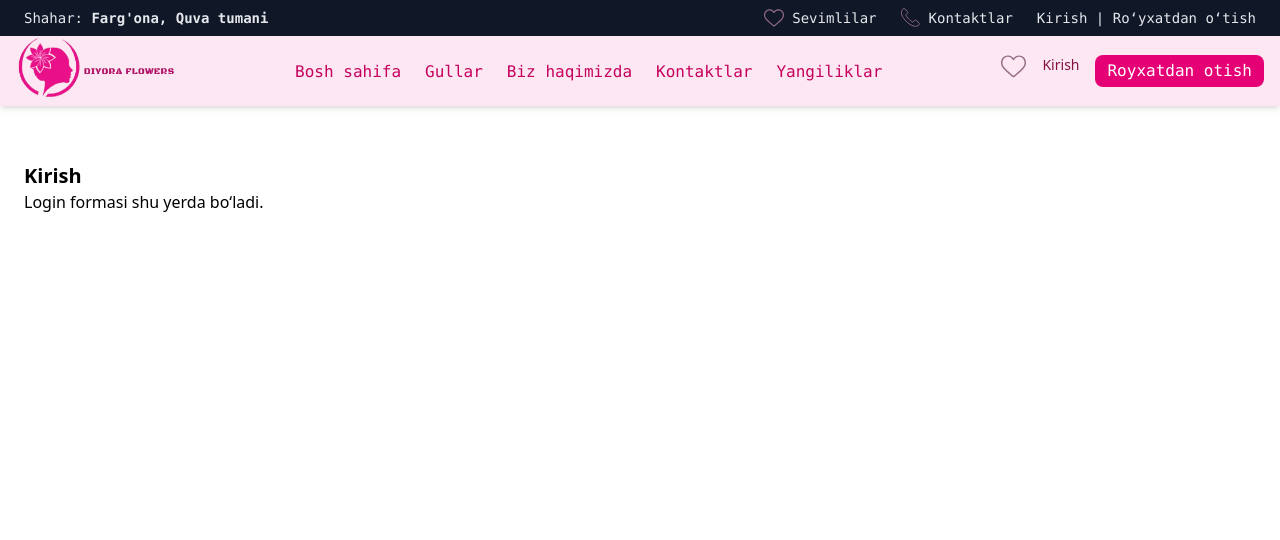
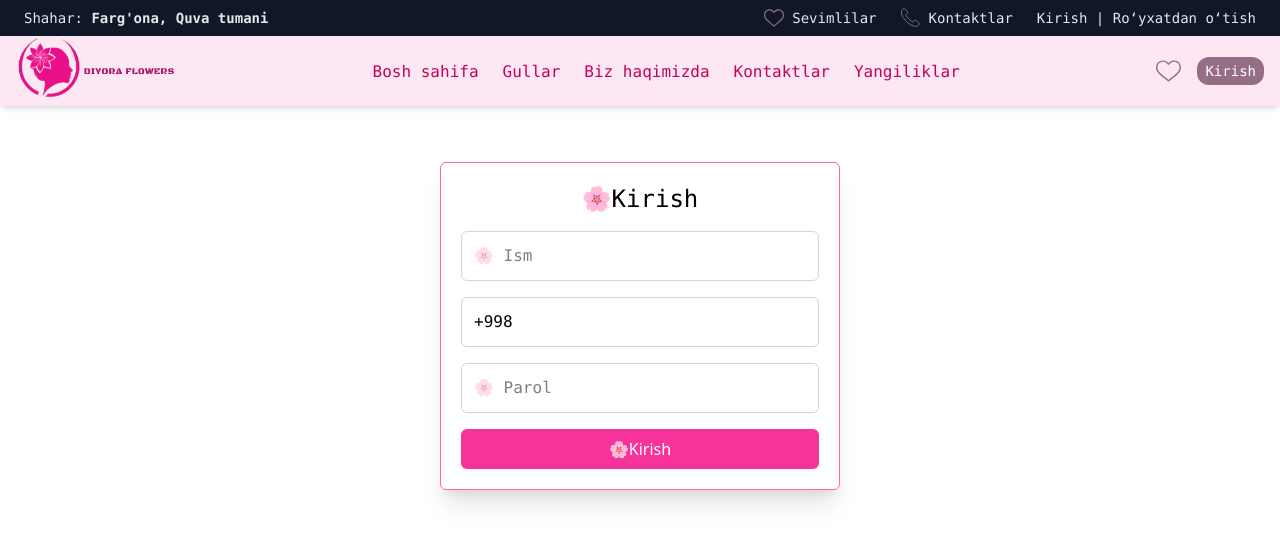
Before and after one commit to bugname7/flowers, a Next.js app: page /auth/login in a window 1280 px wide. Shown: the top 540 px of the page. Built offline with nearby package versions, Linux system fonts and the light colour scheme.

Commit message:
login page the end

```diff
--- a/package.json
+++ b/package.json
@@ -10,6 +10,7 @@
   },
   "dependencies": {
     "aos": "^2.3.4",
+    "axios": "^1.11.0",
     "next": "15.5.2",
     "react": "19.1.0",
     "react-dom": "19.1.0",
--- /dev/null
+++ b/src/app/auth/login/LoginForm.tsx
@@ -0,0 +1,131 @@
+"use client";
+
+import { useState } from "react";
+import { useRouter } from "next/navigation";
+import { ToastContainer, toast } from "react-toastify";
+import "react-toastify/dist/ReactToastify.css";
+import axios from "axios";
+
+interface User {
+    id: number;
+    name: string;
+    phone: string;
+    password: string;
+}
+
+export default function LoginForm() {
+    const router = useRouter();
+    const [formData, setFormData] = useState({
+        name: "",
+        phone: "",
+        password: "",
+    });
+    const [loading, setLoading] = useState(false);
+
+    const handleChange = (e: React.ChangeEvent<HTMLInputElement>) => {
+        const { name, value } = e.target;
+        setFormData((prev) => ({ ...prev, [name]: value }));
+    };
+
+    const handleSubmit = async (e: React.FormEvent) => {
+        e.preventDefault();
+        setLoading(true);
+
+        try {
+            const { data } = await axios.post<User>(
+                "https://fdb4bf8077154ed1.mokky.dev/signin",
+                formData
+            );
+
+            if (data) {
+                // 🔥 foydalanuvchini localStorage'ga saqlaymiz
+                localStorage.setItem("user", JSON.stringify(data));
+
+                // 🔥 Navbar darrov yangilanishi uchun event yuboramiz
+                window.dispatchEvent(new Event("userChanged"));
+
+                toast.success("✅ Muvaffaqiyatli kirdingiz!");
+                setTimeout(() => router.push("/"), 1000);
+            } else {
+                toast.error("❌ Login ma'lumotlari noto‘g‘ri!");
+            }
+        } catch (err) {
+            if (axios.isAxiosError(err)) {
+                console.error("Server xatolik:", err.response?.data || err.message);
+                toast.error("❌ " + (err.response?.data?.message || "Login xato!"));
+            } else {
+                console.error("Noma’lum xatolik:", err);
+                toast.error("⚠️ Server bilan ulanishda xatolik!");
+            }
+        } finally {
+            setLoading(false);
+        }
+    };
+
+    return (
+        <div className="md:w-[400px] w-[300px] mx-auto">
+            <ToastContainer
+                position="top-right"
+                autoClose={3000}
+                hideProgressBar={false}
+                closeOnClick
+                draggable
+                pauseOnHover
+            />
+            <div className="border-pink-400 md:border p-5 rounded-md shadow-xl">
+                <h1 className="text-2xl font-medium mb-4 text-center font-mono">
+                    🌸Kirish
+                </h1>
+                <form onSubmit={handleSubmit} className="flex flex-col gap-4">
+                    <input
+                        type="text"
+                        name="name"
+                        placeholder="🌸 Ism"
+                        value={formData.name}
+                        onChange={handleChange}
+                        className="border p-3 font-mono focus:ring-2 focus:ring-pink-500 focus:outline-none border-gray-300 rounded-md"
+                        required
+                    />
+
+                    <input
+                        type="tel"
+                        name="phone"
+                        placeholder="🌸 Telefon raqam"
+                        value={
+                            formData.phone.startsWith("+998")
+                                ? formData.phone
+                                : "+998" + formData.phone.replace(/\D/g, "")
+                        }
+                        onChange={(e) => {
+                            let val = e.target.value;
+                            if (!val.startsWith("+998")) {
+                                val = "+998" + val.replace(/\D/g, "");
+                            }
+                            setFormData((prev) => ({ ...prev, phone: val }));
+                        }}
+                        className="border p-3 font-mono focus:ring-2 focus:ring-pink-500 focus:outline-none border-gray-300 rounded-md"
+                        required
+                    />
+
+                    <input
+                        type="password"
+                        name="password"
+                        placeholder="🌸 Parol"
+                        value={formData.password}
+                        onChange={handleChange}
+                        className="border p-3 font-mono focus:ring-2 focus:ring-pink-500 focus:outline-none border-gray-300 rounded-md"
+                        required
+                    />
+
+                    <button
+                        type="submit"
+                        disabled={loading}
+                        className="bg-pink-500 text-white py-2 rounded-md hover:bg-pink-600 transition cursor-pointer"
+                    >
+                        {loading ? "🌸Kirish..." : "🌸Kirish"}
+                    </button>
+                </form>
+            </div>
+        </div>
+    );
+}
--- a/src/app/auth/login/page.tsx
+++ b/src/app/auth/login/page.tsx
@@ -1,5 +1,6 @@
 import type { Metadata } from "next";
-
+import LoginForm from "./LoginForm";
+import Map from "../../components/Map"
 export const metadata: Metadata = {
   title: "Kirish — Florist Diyora",
   description: "Florist Diyora akkauntingizga kiring",
@@ -7,9 +8,10 @@ export const metadata: Metadata = {
 
 export default function LoginPage() {
   return (
-    <main className="p-6">
-      <h1 className="text-xl font-semibold">Kirish</h1>
-      <p>Login formasi shu yerda bo‘ladi.</p>
+    <main className="p-6 w-full mx-auto">
+
+      <LoginForm />
+      <Map />
     </main>
   );
 }
--- a/src/app/components/Navbar.tsx
+++ b/src/app/components/Navbar.tsx
@@ -1,15 +1,49 @@
 "use client";
 import Image from "next/image";
 import Link from "next/link";
-import { useState } from "react";
+import { useState, useEffect } from "react";
+
+interface User {
+  id: number;
+  name: string;
+  phone: string;
+  password: string;
+}
 
 export default function Navbar() {
   const [isOpen, setIsOpen] = useState(false);
+  const [user, setUser] = useState<User | null>(null);
+
+  useEffect(() => {
+    if (typeof window !== "undefined") {
+      const storedUser = localStorage.getItem("user");
+      if (storedUser) {
+        setUser(JSON.parse(storedUser));
+      }
+
+      // 👂 custom event tinglaymiz
+      const handleUserChange = () => {
+        const updatedUser = localStorage.getItem("user");
+        setUser(updatedUser ? JSON.parse(updatedUser) : null);
+      };
+
+      window.addEventListener("userChanged", handleUserChange);
+
+      return () => {
+        window.removeEventListener("userChanged", handleUserChange);
+      };
+    }
+  }, []);
+
+  const handleLogout = () => {
+    localStorage.removeItem("user");
+    setUser(null);
+    window.dispatchEvent(new Event("userChanged")); // 🔥 Navbarni yangilash
+  };
 
   return (
     <nav className="bg-pink-100 shadow-md mb-8">
       <div className="container mx-auto px-4 flex justify-between items-center h-[70px]">
-
         {/* Logo */}
         <Link href="/" className="flex items-center">
           <Image
@@ -22,31 +56,38 @@ export default function Navbar() {
           />
         </Link>
 
-
         {/* Desktop menu */}
         <ul className="hidden md:flex gap-6 text-pink-900 font-medium items-center">
-          <li><Link href="/" className="font-mono font-medium  text-pink-700">Bosh sahifa</Link></li>
-          <li><Link href="/catalog" className="font-mono font-medium  text-pink-700">Gullar</Link></li>
-          <li><Link href="/about" className="font-mono font-medium  text-pink-700">Biz haqimizda</Link></li>
-          <li><Link href="/contact" className="font-mono font-medium  text-pink-700">Kontaktlar</Link></li>
-          <li><Link href="/news" className="font-mono font-medium  text-pink-700">Yangiliklar</Link></li>
-
+          <li><Link href="/" className="font-mono font-medium text-pink-700">Bosh sahifa</Link></li>
+          <li><Link href="/catalog" className="font-mono font-medium text-pink-700">Gullar</Link></li>
+          <li><Link href="/about" className="font-mono font-medium text-pink-700">Biz haqimizda</Link></li>
+          <li><Link href="/contact" className="font-mono font-medium text-pink-700">Kontaktlar</Link></li>
+          <li><Link href="/news" className="font-mono font-medium text-pink-700">Yangiliklar</Link></li>
         </ul>
 
-        {/* Desktop auth buttons */}
-        <div className="hidden md:flex gap-4">
+        {/* Desktop auth */}
+        <div className="hidden md:flex gap-4 items-center">
           <Link href="/cart">
             <Image src="/images/like.svg" alt="like icon" width={25} height={25} />
           </Link>
-          <Link href="/auth/login" className="text-sm text-pink-900 hover:underline">
-            Kirish
-          </Link>
-          <Link
-            href="/auth/register"
-            className=" bg-pink-600 font-mono text-white px-3 py-1 rounded-lg hover:bg-pink-700 transition"
-          >
-            Royxatdan otish
-          </Link>
+
+          {user ? (
+            <div className="flex items-center gap-3">
+              <span className="font-medium font-mono text-pink-900 text-sm shadow-xl bg-pink-300 py-1 px-1 rounded-xl">
+                {user.name}
+              </span>
+              <button
+                onClick={handleLogout}
+                className="text-sm text-white bg-black py-1 cursor-pointer px-2 rounded-xl shadow-xl font-mono"
+              >
+                Chiqish
+              </button>
+            </div>
+          ) : (
+            <Link href="/auth/login" className="text-sm text-white bg-[#956D84] hover:bg-[#956D54]  px-2 py-1 rounded-xl font-mono">
+              Kirish
+            </Link>
+          )}
         </div>
 
         {/* Mobile menu toggle */}
@@ -62,16 +103,34 @@ export default function Navbar() {
       {/* Mobile menu */}
       {isOpen && (
         <ul className="md:hidden mt-4 px-6 pb-4 flex flex-col gap-3 text-pink-900 font-medium bg-pink-50 shadow-inner">
-          <li><Link href="/">Bosh sahifa</Link></li>
-          <li><Link href="/catalog">Katalog</Link></li>
-          <li><Link href="/cart">Savat</Link></li>
-          <li><Link href="/about">Biz haqimizda</Link></li>
-          <li><Link href="/contact">Kontaktlar</Link></li>
-          <li><Link href="/news">Yangiliklar</Link></li>
-          <li><Link href="/reviews">Sharhlar</Link></li>
-          <li><Link href="/info/faq">FAQ</Link></li>
-          <li><Link href="/auth/login">Kirish</Link></li>
-          <li><Link href="/auth/register">Ro‘yxatdan o‘tish</Link></li>
+          <li><Link href="/" className="font-mono font-medium text-pink-700">Bosh sahifa</Link></li>
+          <li><Link href="/catalog" className="font-mono font-medium text-pink-700">Katalog</Link></li>
+          <li><Link href="/cart" className="font-mono font-medium text-pink-700">Savat</Link></li>
+          <li><Link href="/about" className="font-mono font-medium text-pink-700">Biz haqimizda</Link></li>
+          <li><Link href="/contact" className="font-mono font-medium text-pink-700">Kontaktlar</Link></li>
+          <li><Link href="/news" className="font-mono font-medium text-pink-700">Yangiliklar</Link></li>
+          <li><Link href="/reviews" className="font-mono font-medium text-pink-700">Sharhlar</Link></li>
+          <li><Link href="/info/faq" className="font-mono font-medium text-pink-700">FAQ</Link></li>
+
+          <li>
+            {user ? (
+              <div className="flex flex-col gap-1">
+                <span className="font-mono font-medium bg-pink-300 text-xl text-center py-2 px-1 rounded-xl w-[100px]">
+                  {user.name}
+                </span>
+                <button
+                  onClick={handleLogout}
+                  className="text-white bg-black shadow-md mt-4 font-mono text-center py-2 px-1 rounded-xl w-[80px]"
+                >
+                  Chiqish
+                </button>
+              </div>
+            ) : (
+              <Link href="/auth/login" className="font-mono font-medium text-pink-700">
+                Kirish
+              </Link>
+            )}
+          </li>
         </ul>
       )}
     </nav>
--- a/src/app/contact/page.tsx
+++ b/src/app/contact/page.tsx
@@ -3,6 +3,7 @@ import { useState } from "react";
 import { ToastContainer, toast } from "react-toastify";
 import 'react-toastify/dist/ReactToastify.css';
 import Map from "../components/Map";
+
 export default function ContactPage() {
   const [formData, setFormData] = useState({
     name: "",
@@ -34,6 +35,7 @@ export default function ContactPage() {
         toast.error("Xatolik yuz berdi. Iltimos, qayta urinib ko'ring.");
       }
     } catch (error) {
+      console.error(error); // ixtiyoriy
       toast.error("Xatolik yuz berdi. Iltimos, qayta urinib ko'ring.");
     } finally {
       setLoading(false);
@@ -43,7 +45,7 @@ export default function ContactPage() {
   return (
     <div className="container mx-auto px-2">
       <main className="max-w-3xl mx-auto p-6">
-        <ToastContainer position="top-right" autoClose={3000} hideProgressBar={false} newestOnTop={false} closeOnClick rtl={false} pauseOnFocusLoss draggable pauseOnHover />
+        <ToastContainer position="top-right" autoClose={3000} hideProgressBar={false} closeOnClick draggable pauseOnHover />
         <h1 className="text-3xl font-bold mb-6 text-center font-mono">🌸 Kontaktlar</h1>
 
         <form onSubmit={handleSubmit} className="flex flex-col gap-4">
```
Also changed, not shown: src/app/components/Flowers.tsx (+71 -46 lines), src/app/components/Footer.tsx (+7 -5 lines), 1 other file (tests, documents, lock files or other folders).
